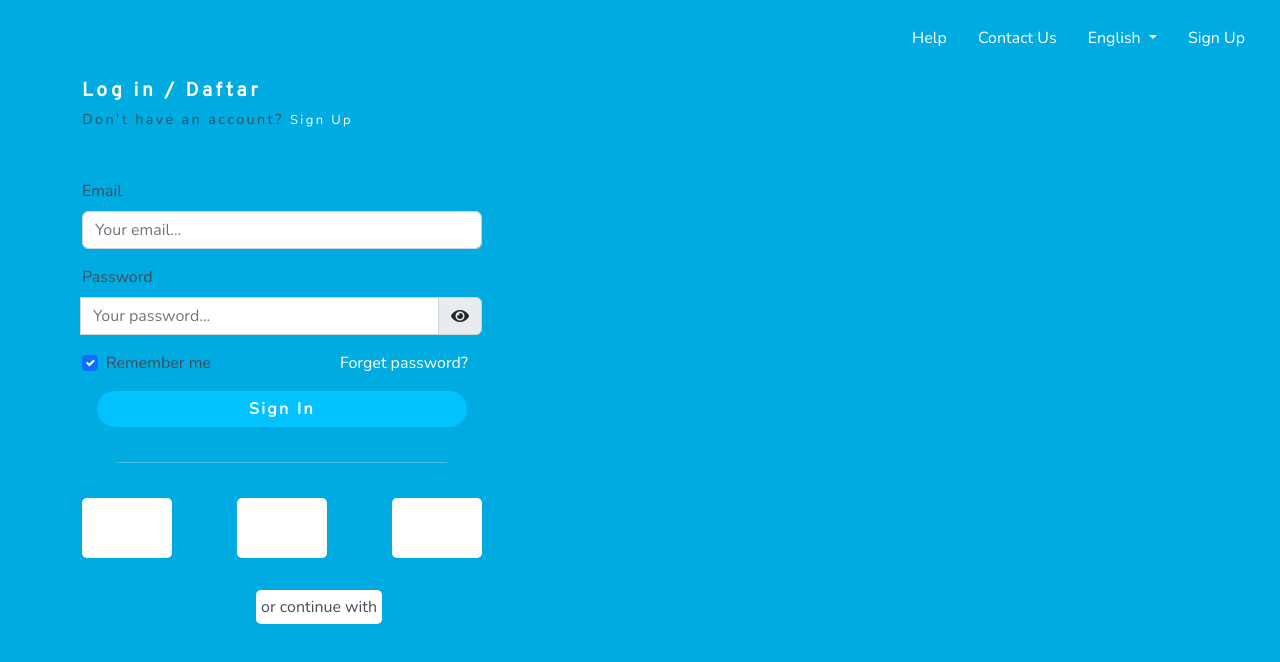
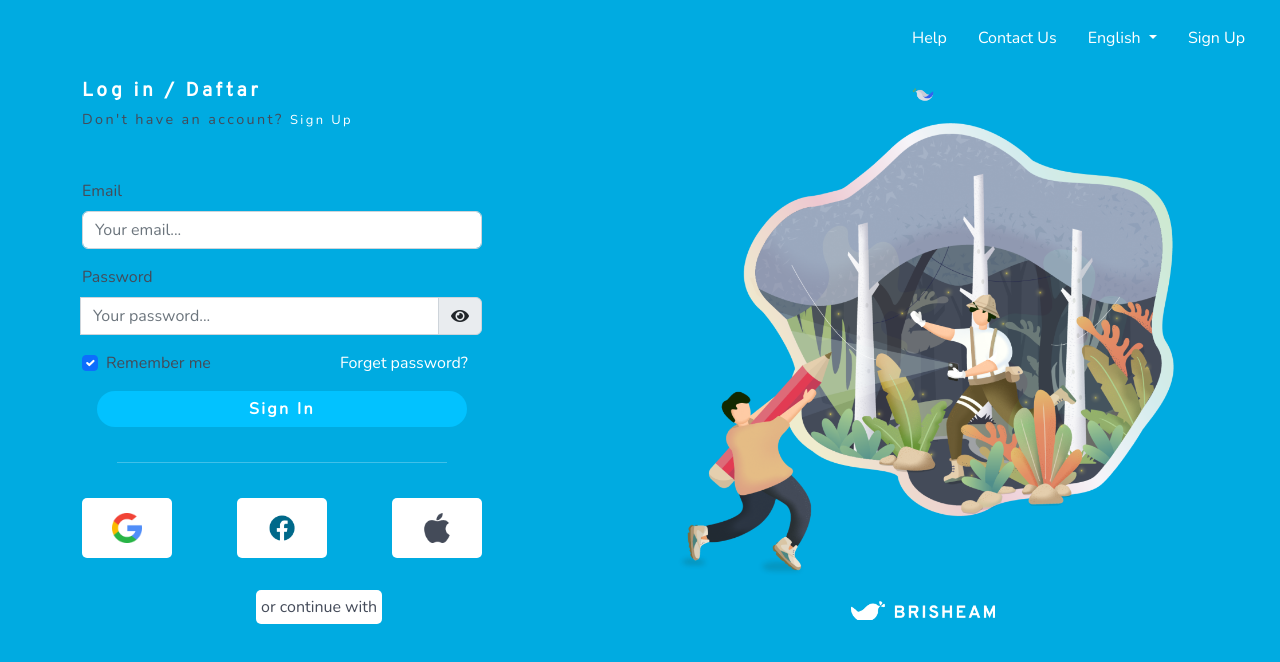
Before and after one commit to azizp128/travelink, a plain HTML site: page index.html in a window 1280 px wide. Drawn offline with nearby package versions, Linux system fonts and the light colour scheme.

Commit message:
fix image location issue

```diff
--- a/css/style.css
+++ b/css/style.css
@@ -67,7 +67,7 @@ main .container {
 }
 
 .container .sidebar-image {
-  background-image: url(img/Image.png);
+  background-image: url(../img/Image.png);
   width: 550px;
   height: 540px;
   background-size: cover;
@@ -128,7 +128,7 @@ main .container {
 }
 
 .login-form .login-option .google a {
-  background-image: url(img/google.png);
+  background-image: url(../img/google.png);
   background-size: cover;
   display: inline-block;
   border: 0;
@@ -149,7 +149,7 @@ main .container {
 }
 
 .login-form .login-option .facebook a {
-  background-image: url(img/facebook.png);
+  background-image: url(../img/facebook.png);
   background-size: cover;
   display: inline-block;
   border: 0;
@@ -169,7 +169,7 @@ main .container {
 }
 
 .login-form .login-option .apple a {
-  background-image: url(img/apple.png);
+  background-image: url(../img/apple.png);
   background-size: cover;
   display: inline-block;
   border: 0;
```
